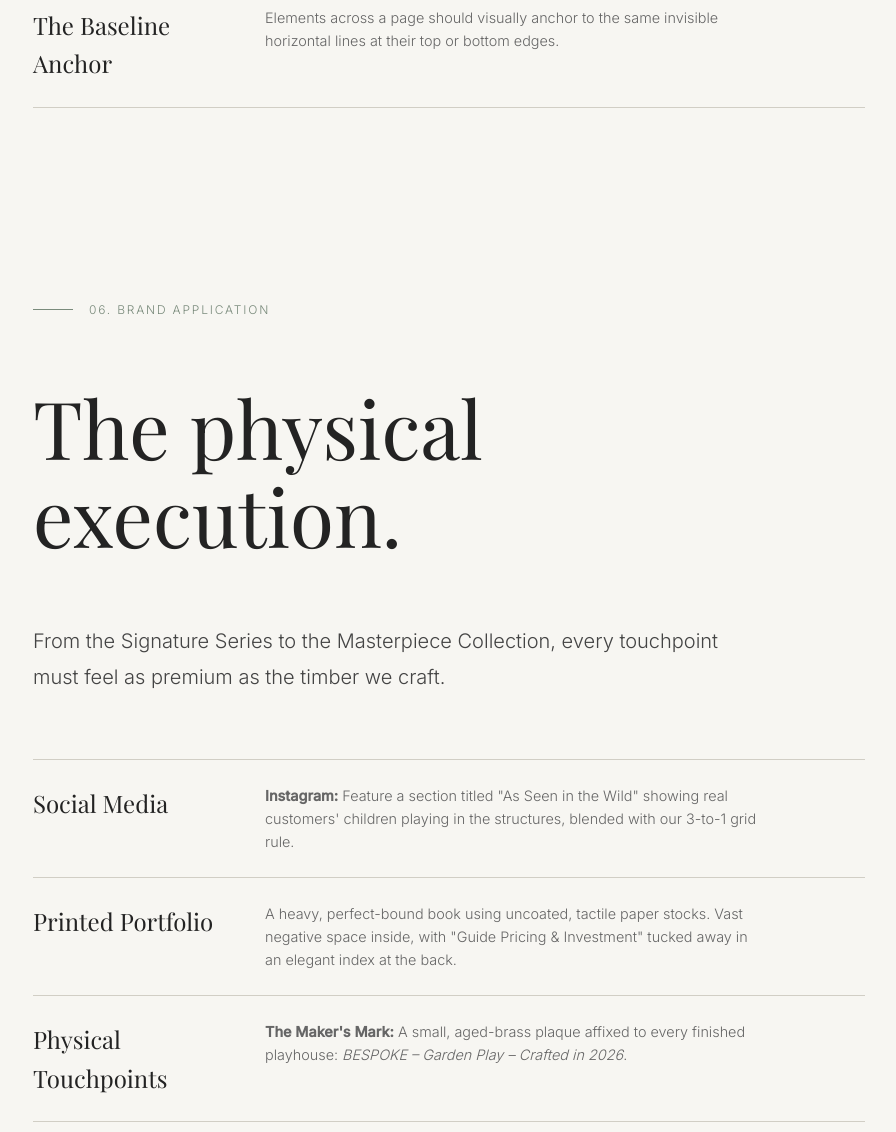
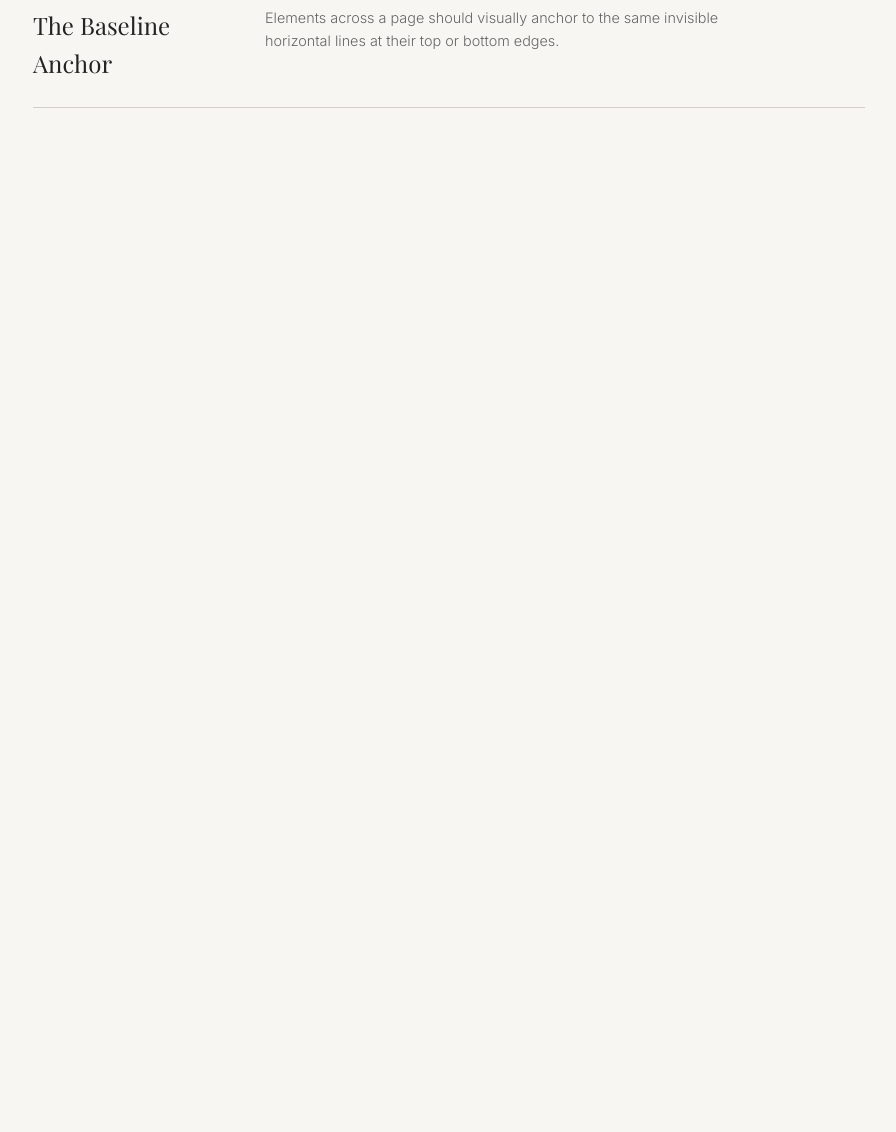
Before and after one commit to Henbo101/Bespoke, a plain HTML site: page index.html in a window 1280 px wide. Shown: the part 6644-7776 px from the top of the page, without its empty margins (351-1247 px from the left). After the commit the page ends 6944 px from the top, so only its background shows below. Drawn offline with nearby package versions, Linux system fonts and the light colour scheme; a web font is replaced by a local one.

Commit message:
Remove Brand Application section from index.html
Removed the Brand Application section from the HTML.

```diff
--- a/index.html
+++ b/index.html
@@ -478,30 +478,7 @@
             </ul>
         </section>
 
-        <!-- 06. BRAND APPLICATION -->
-        <section id="application">
-            <div class="section-label">06. Brand Application</div>
-            <h2 class="headline-xl">The physical execution.</h2>
-            <p class="body-lg">From the Signature Series to the Masterpiece Collection, every touchpoint must feel as premium as the timber we craft.</p>
-            <ul class="editorial-list" style="margin-top: var(--space-md);">
-                <li>
-                    <h4>Social Media</h4>
-                    <div class="body-sm">
-                        <strong>Instagram:</strong> Feature a section titled "As Seen in the Wild" showing real customers' children playing in the structures, blended with our 3-to-1 grid rule.
-                    </div>
-                </li>
-                <li>
-                    <h4>Printed Portfolio</h4>
-                    <div class="body-sm">A heavy, perfect-bound book using uncoated, tactile paper stocks. Vast negative space inside, with "Guide Pricing & Investment" tucked away in an elegant index at the back.</div>
-                </li>
-                <li>
-                    <h4>Physical Touchpoints</h4>
-                    <div class="body-sm">
-                        <strong>The Maker's Mark:</strong> A small, aged-brass plaque affixed to every finished playhouse: <em>BESPOKE – Garden Play – Crafted in 2026</em>.
-                    </div>
-                </li>
-            </ul>
-        </section>
+
 
     </main>
 
```
